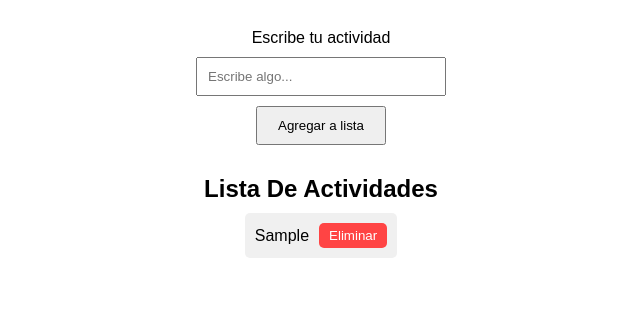
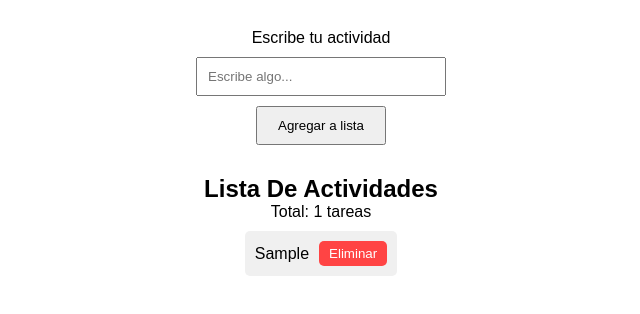
Before and after one commit to andresdev2002/Todo-List-js, a plain HTML site: page index.html in a window 1280 px wide. Both pictures are taken after typing "Sample" into the empty fields and a click on the button "Agregar a lista". Shown: the part 58-372 px from the top of the page, without its empty margins (319-959 px from the left). Drawn offline with Linux system fonts and the light colour scheme.

Commit message:
Agregando contador de tareas

```diff
--- a/index.html
+++ b/index.html
@@ -16,6 +16,7 @@
 
     <div class="lista">
     <h2>Lista De Actividades</h2>
+    <p id="contador">Total: o tareas</p>
 
     <ol id="taskList">
 
--- a/script.js
+++ b/script.js
@@ -2,6 +2,8 @@
 const input = document.getElementById('taskInput');
 const button = document.getElementById('addButton');
 const lista = document.getElementById('taskList');
+const contador = document.getElementById('contador');
+
 
 // FUNCIÓN que agrega tareas
 function agregarTarea() {
@@ -29,7 +31,8 @@ function agregarTarea() {
 
     // 6. Cuando click en eliminar, borrar tarea
     botonEliminar.onclick = function() {
-        nuevoLi.remove();
+        nuevoLi.remove();//Elimina elemento del DOM
+        actualizarContador();
     };
 
     // 7. Agregar botón dentro del <li>
@@ -37,11 +40,17 @@ function agregarTarea() {
 
     // 8. Agregar <li> a la lista
     lista.appendChild(nuevoLi);
+    actualizarContador()
 
     // 9. Limpiar input
     input.value = '';
 }
+//Contador de tareas
+function actualizarContador(){
 
+    const numeroTareas = lista.children.length ;
+    contador.textContent = "Total: " + numeroTareas + " tareas";
+}
 // CONECTAR botón con la función
 button.addEventListener('click', agregarTarea);
 
```
